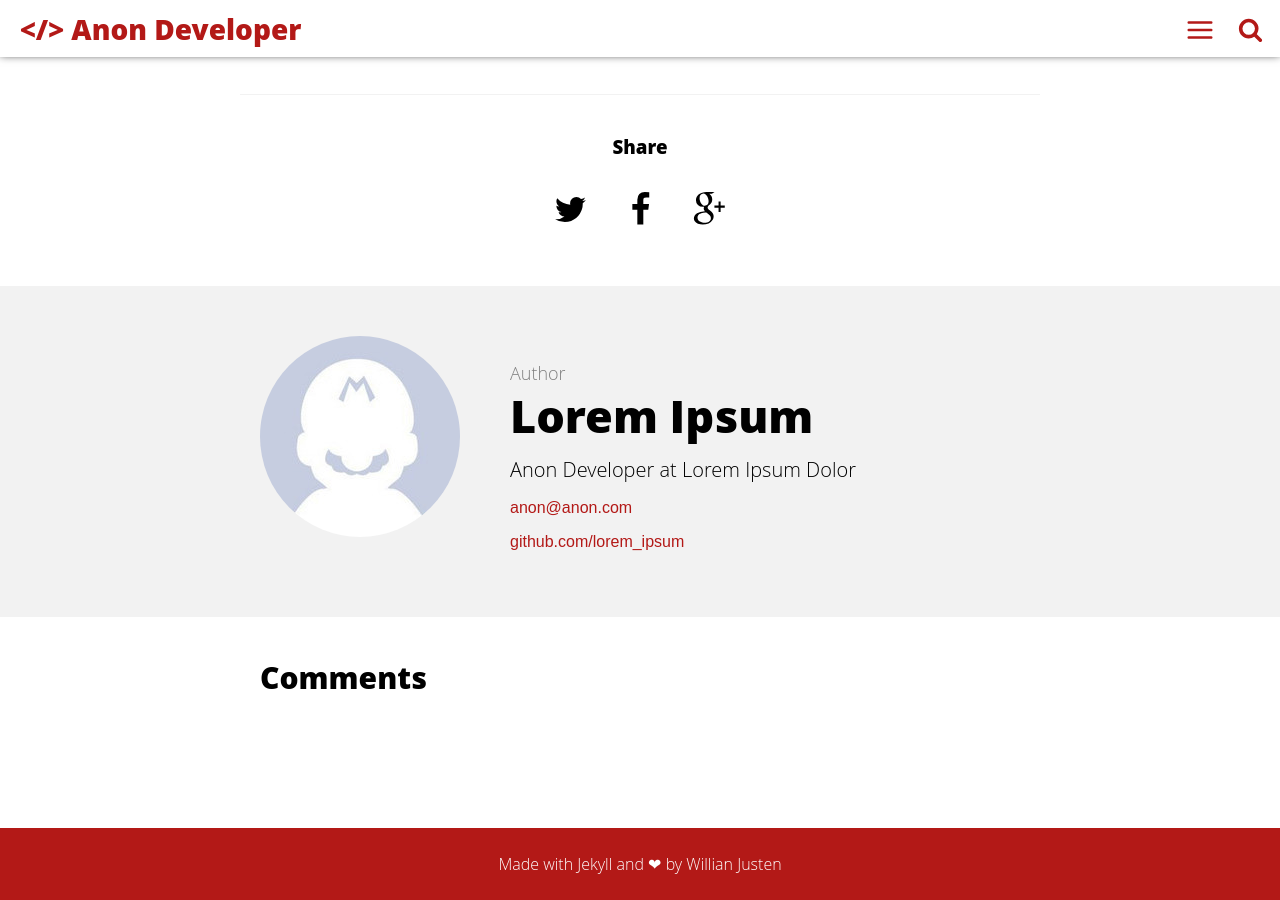
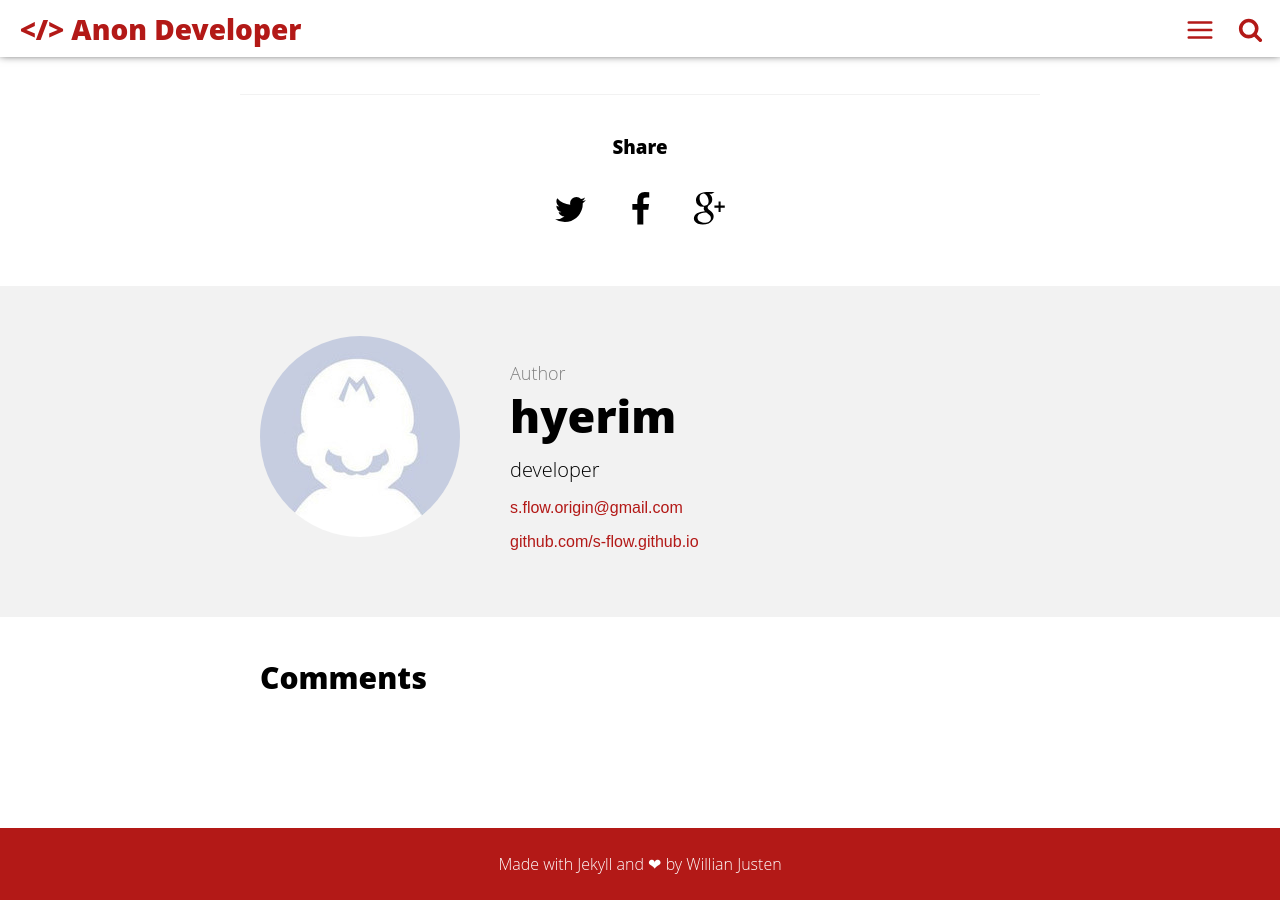
Before and after one commit to s-flow/s-flow.github.io, a Jekyll site: the page built from _posts/2016-05-08-welcome-to-jekyll.md, in a window 1280 px wide and 900 px high, scrolled down 1092 px. Built offline with Jekyll 4.4.1, drawn with Linux system fonts in a browser that asks for light colours; comment, search, counter and statistics services are not loaded.

Commit message:
Update _config.yml
config수정

```diff
--- a/_config.yml
+++ b/_config.yml
@@ -1,17 +1,15 @@
 # Site settings
-title: Willian Justen - Desenvolvedor Front End
-description: A blog about lorem ipsum dolor sit amet
-baseurl: "/cards-jekyll-template" # the subpath of your site, e.g. /blog
-url: "https://willianjusten.com.br" # the base hostname & protocol for your site e.g. http://willianjusten.com.br
+title: s-flow's blog
+description: programming study blog
+baseurl: "/" # the subpath of your site, e.g. /blog
+url: "https://s-flow.github.io" # the base hostname & protocol for your site e.g. http://willianjusten.com.br
 
 # User settings
-username: Lorem Ipsum
-user_description: Anon Developer at Lorem Ipsum Dolor
-email: anon@anon.com
-twitter_username: lorem_ipsum
-github_username:  lorem_ipsum
-gplus_username:  lorem_ipsum
-disqus_username: lorem_ipsum
+username: hyerim
+user_description: developer
+email: s.flow.origin@gmail.com
+github_username:  s-flow.github.io
+
 
 # Build settings
 markdown: kramdown
```
